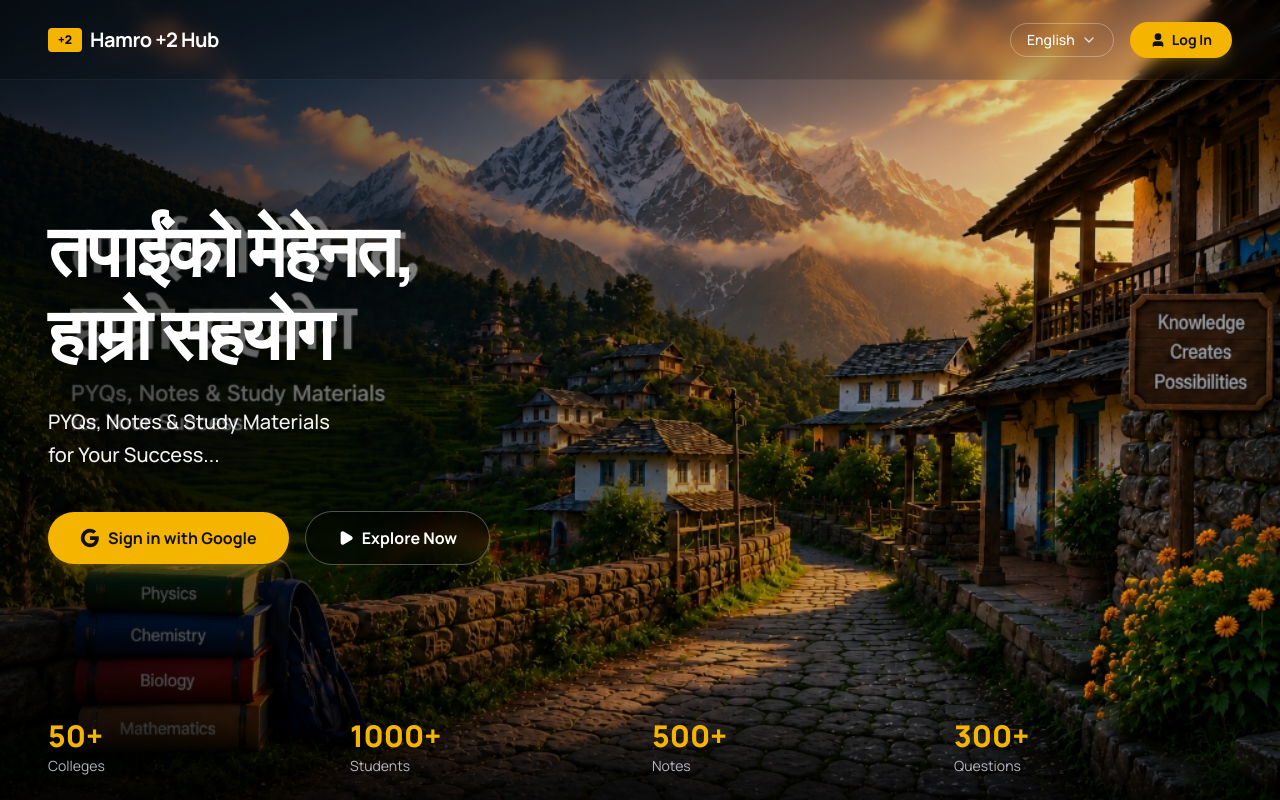
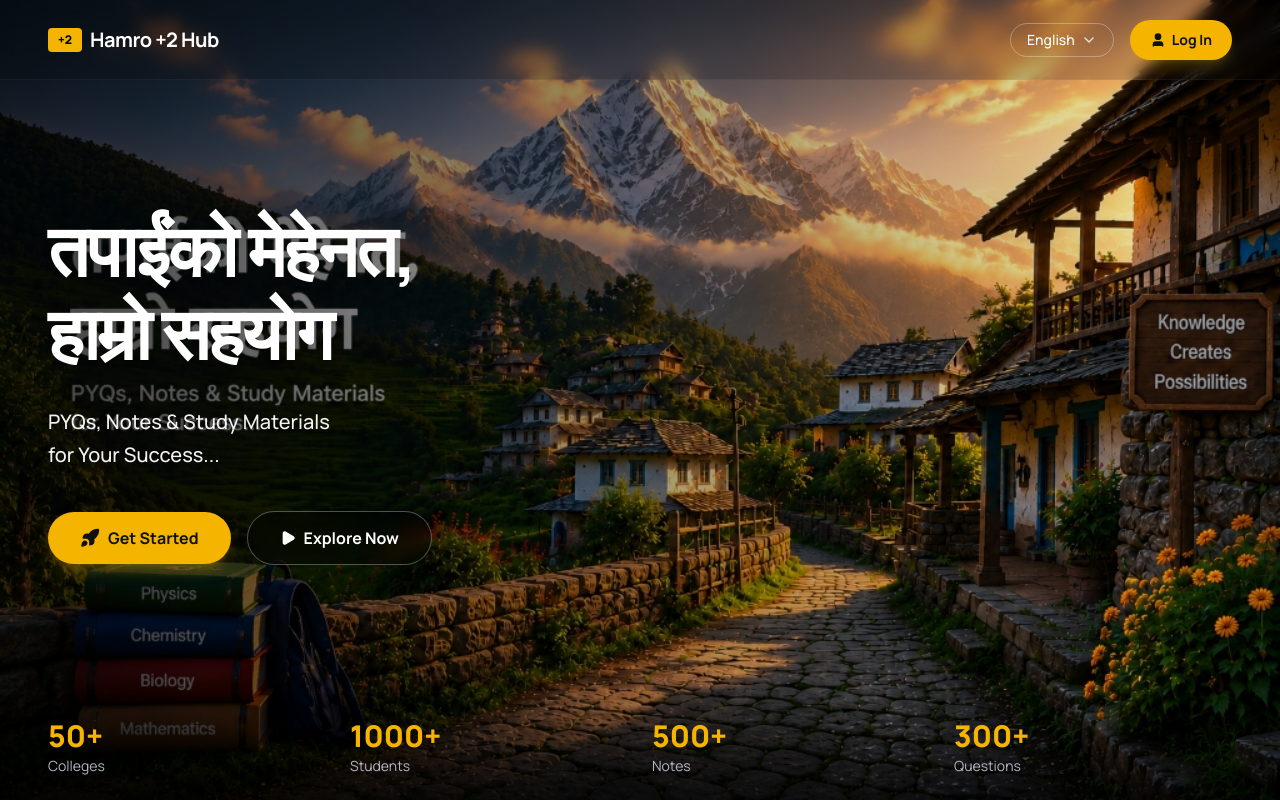
Before and after one commit to Rajib-Ranjan-Kumar/Hamro-plusTwo-Hub, a React (Vite) app: page /landing in a window 1280 px wide. Shown: the top 800 px of the page. Built offline with nearby package versions, Linux system fonts and the light colour scheme; no server answers; the database is empty.

Commit message:
Restore standard navigation to login on Get Started and navbar Log In button in Landing page

```diff
--- a/src/pages/Landing.tsx
+++ b/src/pages/Landing.tsx
@@ -1,42 +1,12 @@
-import React, { useState } from 'react';
+import React from 'react';
 import { Link, useNavigate } from 'react-router-dom';
-import { BookOpen, FileText, Upload, Trophy, CheckCircle, Users, Sun, Moon, Play, ChevronDown, Rocket, User, Loader2, AlertCircle } from 'lucide-react';
+import { BookOpen, FileText, Upload, Trophy, CheckCircle, Users, Sun, Moon, Play, ChevronDown, Rocket, User } from 'lucide-react';
 import { motion } from 'motion/react';
 import { SEO } from '../components/SEO';
-import { auth, googleProvider, db } from '../firebase';
-import { signInWithPopup } from 'firebase/auth';
-import { doc, updateDoc } from 'firebase/firestore';
-import { getFirebaseErrorMessage } from '../utils/firebaseErrors';
 
 export const Landing = () => {
   const navigate = useNavigate();
-  const [isDark, setIsDark] = useState(true);
-  const [isLoggingIn, setIsLoggingIn] = useState(false);
-  const [error, setError] = useState('');
-
-  const handleSessionUpdate = async (firebaseUser: any) => {
-    const newSessionId = Date.now().toString() + Math.random().toString(36).substring(2);
-    localStorage.setItem(`session_${firebaseUser.uid}`, newSessionId);
-
-    const userRef = doc(db, 'users', firebaseUser.uid);
-    await updateDoc(userRef, { session_id: newSessionId }).catch(() => {
-      // If doc doesn't exist, AuthContext will handle creation
-    });
-  };
-
-  const handleGoogleLogin = async () => {
-    setIsLoggingIn(true);
-    setError('');
-    try {
-      const result = await signInWithPopup(auth, googleProvider);
-      await handleSessionUpdate(result.user);
-      navigate('/');
-    } catch (err: any) {
-      console.error("Google login failed:", err);
-      setError(getFirebaseErrorMessage(err));
-      setIsLoggingIn(false);
-    }
-  };
+  const [isDark, setIsDark] = React.useState(true);
 
   React.useEffect(() => {
     if (isDark) {
@@ -78,21 +48,14 @@ export const Landing = () => {
               </button>
             </div>
 
-            {/* Log In Button - Gold Pill (Triggers Google Login directly) */}
-            <button
-              onClick={handleGoogleLogin}
-              disabled={isLoggingIn}
-              className="bg-[#F4B400] hover:bg-[#FFC107] text-[#0F1115] text-sm font-bold px-5 py-2 rounded-full transition-all hover:scale-102 flex items-center gap-1.5 shadow-lg shadow-[#F4B400]/20 disabled:opacity-50 cursor-pointer"
+            {/* Log In Button - Gold Pill (Redirects to Login Page) */}
+            <Link
+              to="/login"
+              className="bg-[#F4B400] hover:bg-[#FFC107] text-[#0F1115] text-sm font-bold px-5 py-2.5 rounded-full transition-all hover:scale-102 flex items-center gap-1.5 shadow-lg shadow-[#F4B400]/20"
             >
-              {isLoggingIn ? (
-                <Loader2 className="w-4 h-4 animate-spin" />
-              ) : (
-                <>
-                  <User className="w-4 h-4 fill-current" />
-                  <span>Log In</span>
-                </>
-              )}
-            </button>
+              <User className="w-4 h-4 fill-current" />
+              <span>Log In</span>
+            </Link>
           </div>
         </nav>
 
@@ -116,35 +79,15 @@ export const Landing = () => {
               for Your Success...
             </p>
 
-            {/* Display authentication errors directly on the page */}
-            {error && (
-              <div className="p-4 bg-rose-500/10 border border-rose-500/20 rounded-xl flex items-center gap-3 text-rose-400 max-w-md animate-in fade-in">
-                <AlertCircle className="w-5 h-5 shrink-0" />
-                <p className="text-sm font-semibold">{error}</p>
-              </div>
-            )}
-
-            {/* Buttons: Sign in with Google directly on landing fold */}
+            {/* Buttons: Standard navigation redirect to /login */}
             <div className="flex flex-wrap items-center gap-4 pt-2">
-              <button
-                onClick={handleGoogleLogin}
-                disabled={isLoggingIn}
-                className="bg-[#F4B400] hover:bg-[#FFC107] text-[#0F1115] font-bold px-8 py-3.5 rounded-full flex items-center gap-2 transition-all hover:scale-103 shadow-lg shadow-[#F4B400]/25 disabled:opacity-50 cursor-pointer"
+              <Link
+                to="/login"
+                className="bg-[#F4B400] hover:bg-[#FFC107] text-[#0F1115] font-bold px-8 py-3.5 rounded-full flex items-center gap-2 transition-all hover:scale-103 shadow-lg shadow-[#F4B400]/25"
               >
-                {isLoggingIn ? (
-                  <Loader2 className="w-5 h-5 animate-spin" />
-                ) : (
-                  <>
-                    <svg className="w-5 h-5" viewBox="0 0 24 24">
-                      <path d="M22.56 12.25c0-.78-.07-1.53-.2-2.25H12v4.26h5.92c-.26 1.37-1.04 2.53-2.21 3.31v2.77h3.57c2.08-1.92 3.28-4.74 3.28-8.09z" fill="#0F1115" />
-                      <path d="M12 23c2.97 0 5.46-.98 7.28-2.66l-3.57-2.77c-.98.66-2.23 1.06-3.71 1.06-2.86 0-5.29-1.93-6.16-4.53H2.18v2.84C3.99 20.53 7.7 23 12 23z" fill="#0F1115" />
-                      <path d="M5.84 14.09c-.22-.66-.35-1.36-.35-2.09s.13-1.43.35-2.09V7.07H2.18C1.43 8.55 1 10.22 1 12s.43 3.45 1.18 4.93l2.85-2.22.81-.62z" fill="#0F1115" />
-                      <path d="M12 5.38c1.62 0 3.06.56 4.21 1.64l3.15-3.15C17.45 2.09 14.97 1 12 1 7.7 1 3.99 3.47 2.18 7.07l3.66 2.84c.87-2.6 3.3-4.53 6.16-4.53z" fill="#0F1115" />
-                    </svg>
-                    <span>Sign in with Google</span>
-                  </>
-                )}
-              </button>
+                <Rocket className="w-5 h-5 fill-current" />
+                <span>Get Started</span>
+              </Link>
               <Link
                 to="/login"
                 className="bg-black/40 hover:bg-black/60 border border-white/30 hover:border-white/50 text-white font-bold px-8 py-3.5 rounded-full flex items-center gap-2 transition-all hover:scale-102 backdrop-blur-sm"
```
